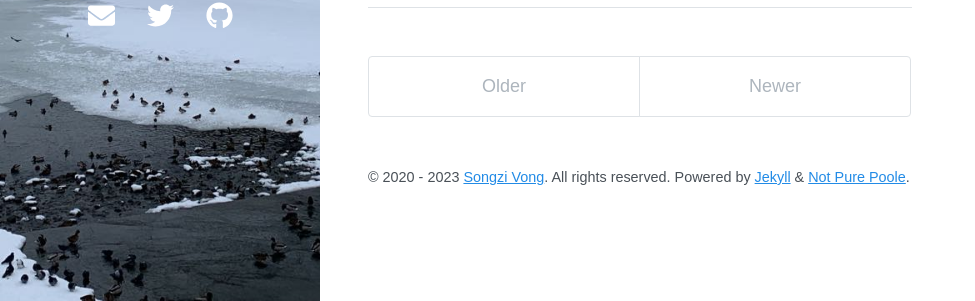
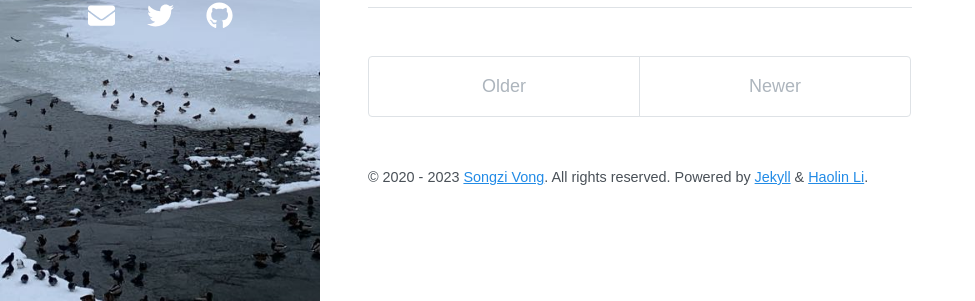
Before and after one commit to lhl08/lhl08.github.io, a Jekyll site: the page built from index.html, in a window 1280 px wide. Shown: the part 599-900 px from the top of the page, without its empty margins (0-975 px from the left). Built offline with Jekyll 4.4.1, drawn with Linux system fonts in a browser that asks for light colours; nearby versions of some CDN libraries; the list of posts is cut into pages by our own code.

Commit message:
change the name

```diff
--- a/_includes/content.html
+++ b/_includes/content.html
@@ -12,6 +12,6 @@
   {%- endif -%}
   <small>
     &copy; {{ year_string }} {% if site.author %}<a href="{{ site.author.url }}">{{ site.author.name }}</a>{% endif %}. All rights reserved.
-    Powered by <a href="https://jekyllrb.com/">Jekyll</a> & <a href="https://github.com/vszhub/not-pure-poole">Not Pure Poole</a>.
+    Powered by <a href="https://jekyllrb.com/">Jekyll</a> & <a href="https://github.com/vszhub/not-pure-poole">Haolin Li</a>.
   </small>
 </footer>
```
